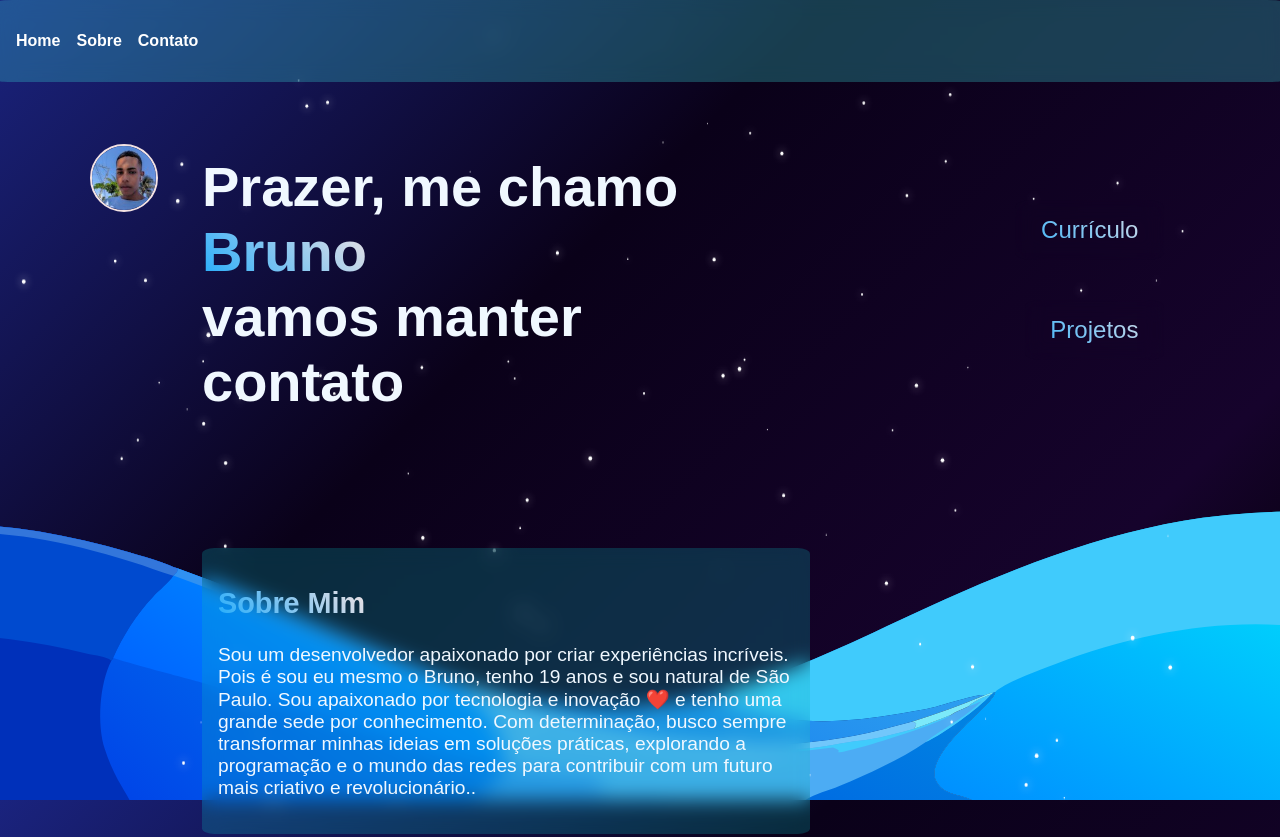
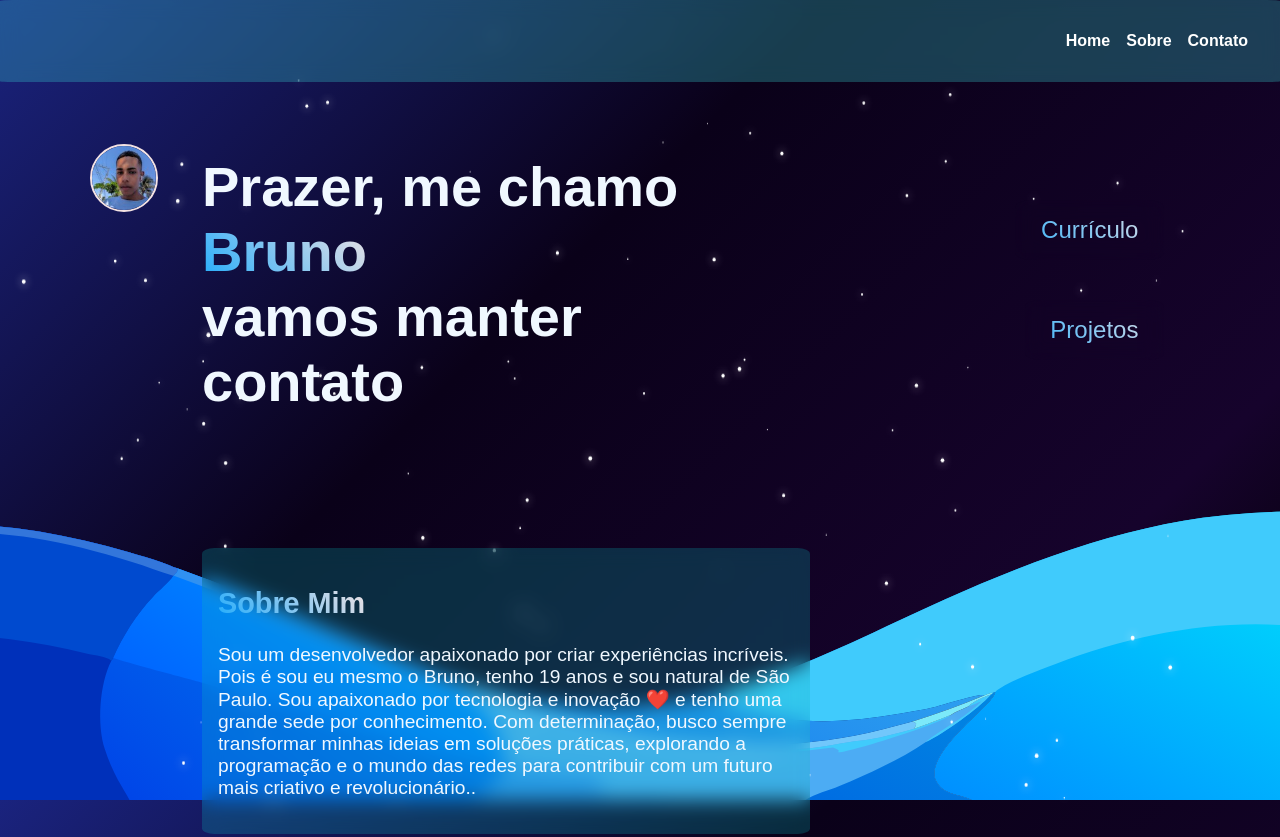
Before and after one commit to brunoramos478/Ladin-page, a plain HTML site: page Ladin page/index.html in a window 1280 px wide. Shown: the top 837 px of the page. Drawn offline with Linux system fonts and the light colour scheme.

Commit message:
pagina corigida o bug da barra superior ao lado errado

```diff
--- a/Ladin page/mobile_p.css
+++ b/Ladin page/mobile_p.css
@@ -78,6 +78,7 @@ nav ul{
     flex-direction: column;
     align-items: center;
     gap: 10px;
+    justify-content: center;
 }
 .btncard button {
     scale: 1.4;
--- a/Ladin page/styles.css
+++ b/Ladin page/styles.css
@@ -46,11 +46,14 @@ nav ul {
 list-style: none;
 padding: 0;
 display: flex;
+justify-content: right;
 }
 
 nav li {
 display: inline;
 margin-right: 1rem;
+display: flex;
+
 }
 
 nav a {
```
